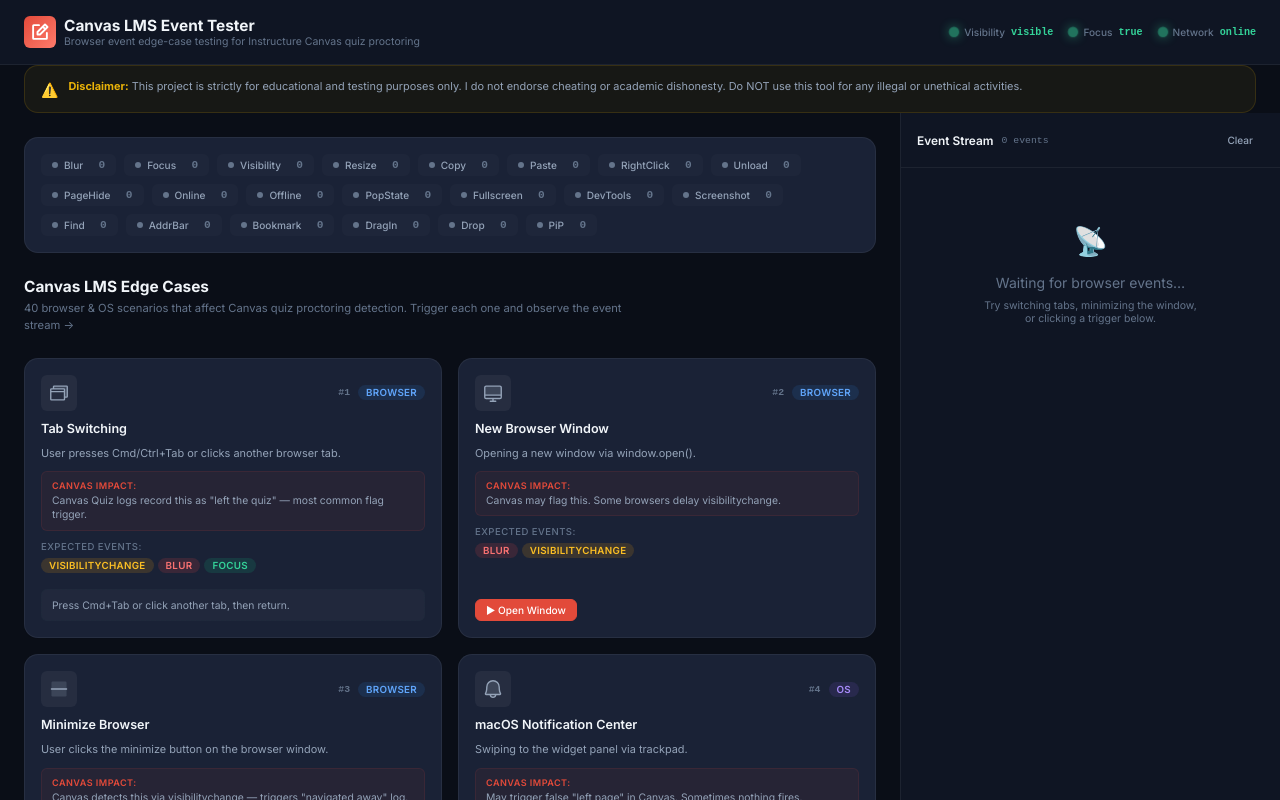
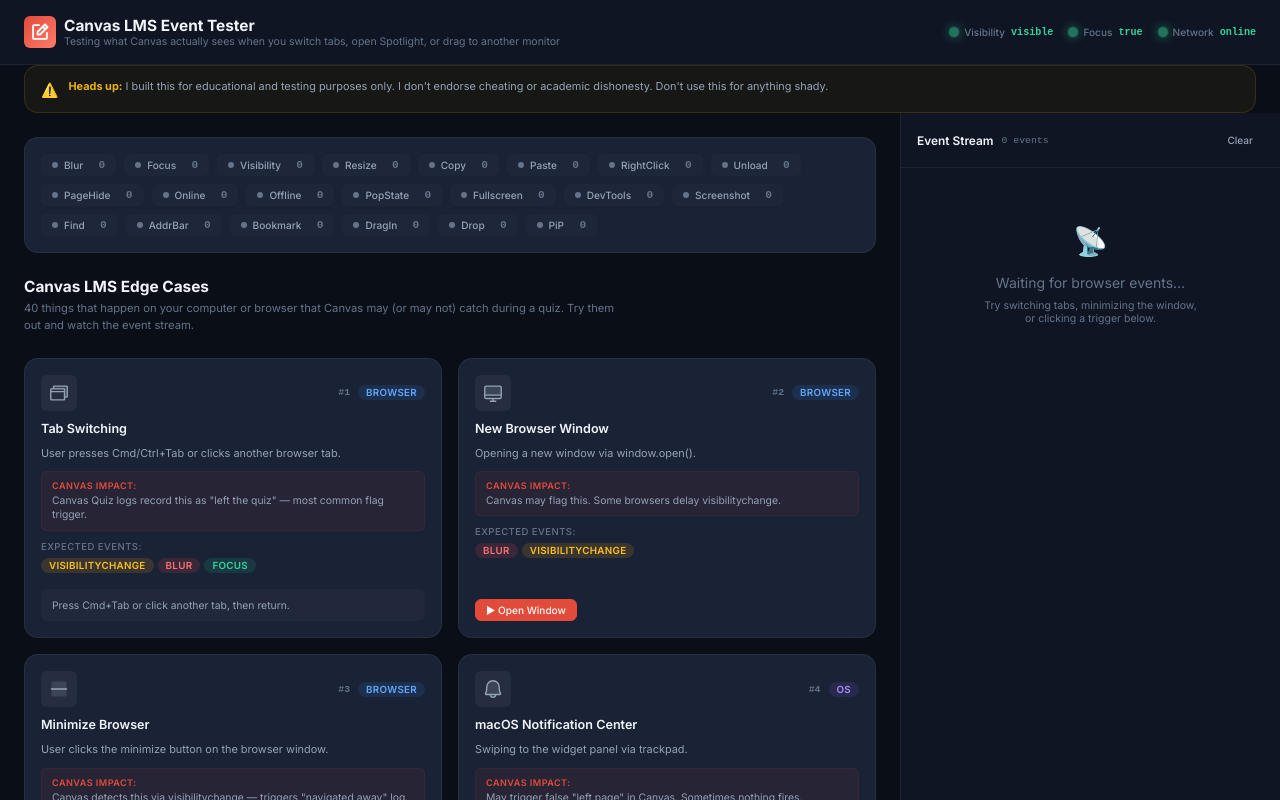
Before and after one commit to Prajeet-Shrestha/lms-event-tester, a React (Vite) app: page / in a window 1280 px wide. Shown: the top 800 px of the page. Built offline with nearby package versions, Linux system fonts and the light colour scheme.

Commit message:
content updated

```diff
--- a/src/App.jsx
+++ b/src/App.jsx
@@ -28,7 +28,7 @@
           <div>
             <div className="app-header__title">Canvas LMS Event Tester</div>
             <div className="app-header__subtitle">
-              Browser event edge-case testing for Instructure Canvas quiz proctoring
+              Testing what Canvas actually sees when you switch tabs, open Spotlight, or drag to another monitor
             </div>
           </div>
         </div>
@@ -38,9 +38,9 @@
       <div className="disclaimer-banner">
         <span className="disclaimer-banner__icon">⚠️</span>
         <p>
-          <strong>Disclaimer:</strong> This project is strictly for educational and testing purposes only.
-          I do not endorse cheating or academic dishonesty.
-          Do NOT use this tool for any illegal or unethical activities.
+          <strong>Heads up:</strong> I built this for educational and testing purposes only.
+          I don't endorse cheating or academic dishonesty.
+          Don't use this for anything shady.
         </p>
       </div>
 
--- a/src/components/EdgeCasePanel.jsx
+++ b/src/components/EdgeCasePanel.jsx
@@ -548,8 +548,8 @@
       <div className="edge-panel__header">
         <h2 className="edge-panel__title">Canvas LMS Edge Cases</h2>
         <p className="edge-panel__desc">
-          40 browser & OS scenarios that affect Canvas quiz proctoring detection.
-          Trigger each one and observe the event stream →
+          40 things that happen on your computer or browser that Canvas may (or may not) catch during a quiz.
+          Try them out and watch the event stream.
         </p>
       </div>
 
```
Also changed, not shown: 1 other file (tests, documents, lock files or other folders).
